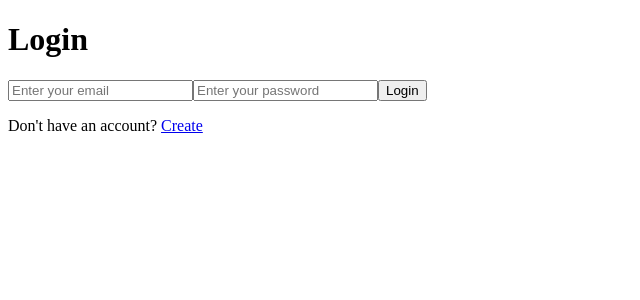
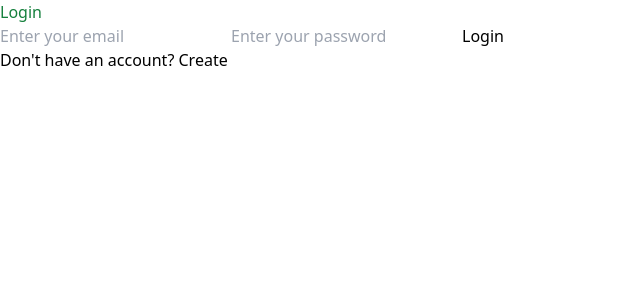
Before and after one commit to diyaprajapati/firebase_authentication, a React (Create React App) app: page /login in a window 1280 px wide. Shown: the top 300 px of the page, without its empty margins (0-640 px from the left). Built offline with nearby package versions, Linux system fonts and the light colour scheme; no server answers.

Commit message:
setup tailwindcss

```diff
--- a/package.json
+++ b/package.json
@@ -37,6 +37,7 @@
     ]
   },
   "devDependencies": {
-    "react-router-dom": "^6.24.1"
+    "react-router-dom": "^6.24.1",
+    "tailwindcss": "^3.4.4"
   }
 }
--- a/src/components/Login.jsx
+++ b/src/components/Login.jsx
@@ -21,9 +21,9 @@ export default function Login() {
     };
 
     return (
-        <div>
+        <div className='flex flex-col'>
             <form onSubmit={loginAccount}>
-                <h1>Login</h1>
+                <h1 className='text-green-700'>Login</h1>
                 <input
                     type='email'
                     placeholder='Enter your email'
--- a/src/components/Main.jsx
+++ b/src/components/Main.jsx
@@ -22,7 +22,7 @@ export default function Main() {
         <div>
             {user ? (
                 <div>
-                    <p>Welcome, {user.email} !!</p>
+                    <p className='text-cyan-900'>Welcome, {user.email} !!</p>
                     <button onClick={logOut}>Log Out</button>
                 </div>
             ) : (
--- /dev/null
+++ b/src/index.css
@@ -0,0 +1,3 @@
+@tailwind base;
+@tailwind components;
+@tailwind utilities;
--- a/src/index.js
+++ b/src/index.js
@@ -1,6 +1,7 @@
 import React from 'react';
 import ReactDOM from 'react-dom/client';
 import App from './App';
+import './index.css';
 
 const root = ReactDOM.createRoot(document.getElementById('root'));
 root.render(
--- /dev/null
+++ b/tailwind.config.js
@@ -0,0 +1,10 @@
+/** @type {import('tailwindcss').Config} */
+module.exports = {
+  content: [
+    "./src/**/*.{js,jsx,ts,tsx, html}",
+  ],
+  theme: {
+    extend: {},
+  },
+  plugins: [],
+}
```
Also changed, not shown: 1 other file (tests, documents, lock files or other folders).
